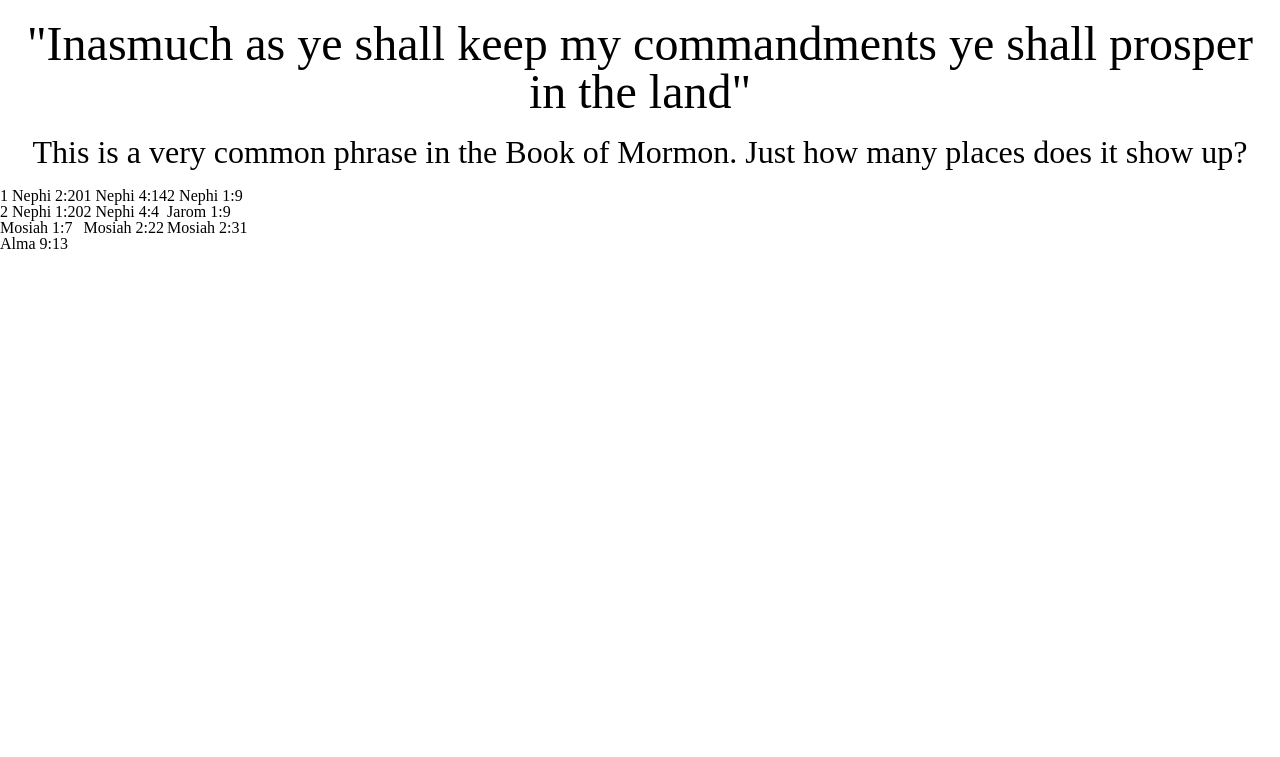
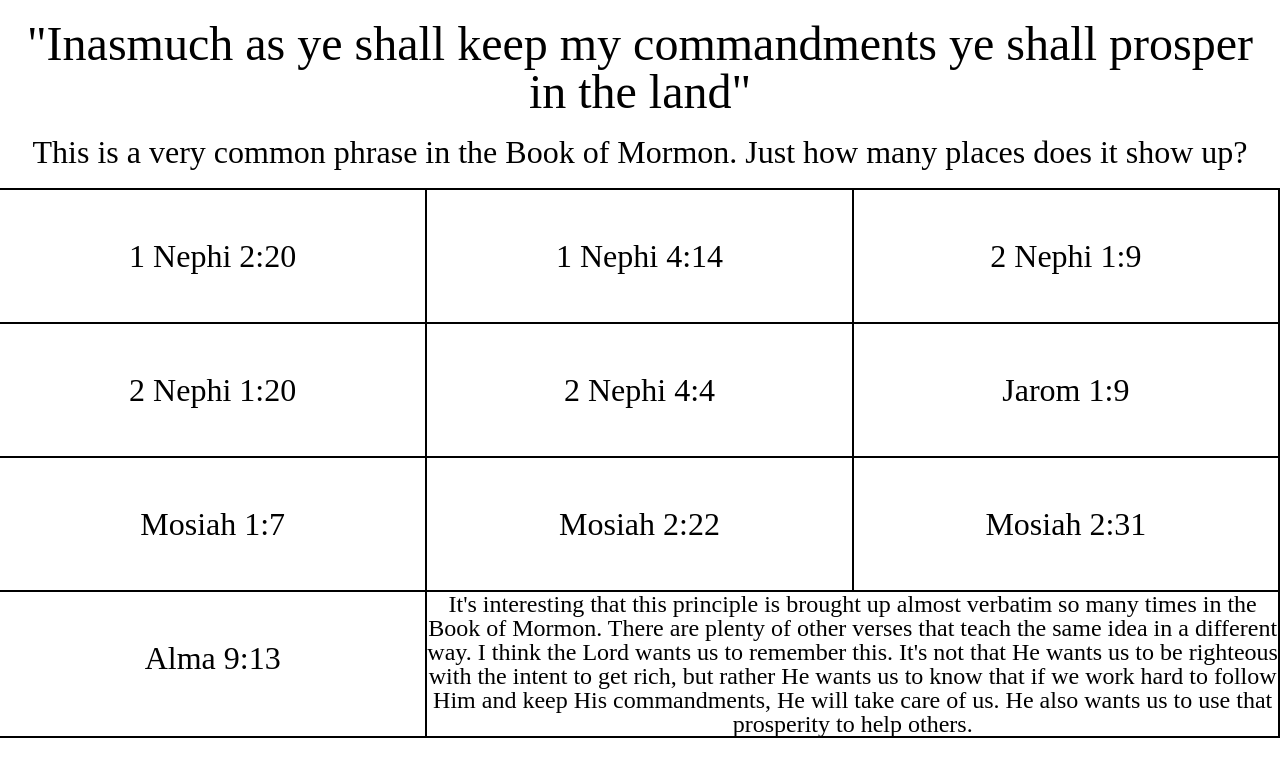
Before and after one commit to mateyct/mateyct.github.io, a PHP site: page /bom-project/prosper.html in a window 1280 px wide. Shown: the part 147-904 px from the top of the page. Before the commit the page ends 396 px from the top, so only its background shows below. Run offline with PHP 8.4, Linux system fonts and the light colour scheme.

Commit message:
Finished page for inasmuch verses

```diff
--- a/bom-project/bom.css
+++ b/bom-project/bom.css
@@ -173,3 +173,24 @@ a:visited {
     text-align: center;
     font-size: 2em;
 }
+.prosper-table {
+    width: 100%;
+    text-align: center;
+}
+.prosper-table tr {
+    border-top: black solid 2px;
+    border-bottom: black solid 2px;
+}
+.prosper-table tr td {
+    padding: 50px 30px;
+    font-size: 2em;
+    border-right: black solid 2px;
+    width: 33.33%;
+}
+.prosper-table tr td[colspan="2"] {
+    font-size: 1.5em;
+    padding: 0;
+    width: 66.66%;
+    vertical-align: middle;
+}
+/*Lens CSS*/
--- a/bom-project/prosper.html
+++ b/bom-project/prosper.html
@@ -24,7 +24,7 @@
         <main>
             <h2 class="page-header">"Inasmuch as ye shall keep my commandments ye shall prosper in the land"</h2>
             <h3 class="subheader">This is a very common phrase in the Book of Mormon. Just how many places does it show up?</h3>
-            <table>
+            <table class="prosper-table">
                 <tr>
                     <td>1 Nephi 2:20</td>
                     <td>1 Nephi 4:14</td>
@@ -42,6 +42,14 @@
                 </tr>
                 <tr>
                     <td>Alma 9:13</td>
+                    <td colspan="2"><p>
+                        It&apos;s interesting that this principle is brought up almost verbatim so many times in the Book of
+                        Mormon. There are plenty of other verses that teach the same idea in a different way. I think the Lord wants us to
+                        remember this. It&apos;s not that He wants us to be righteous with the intent to get rich, but rather He wants us to know that
+                        if we work hard to follow Him and keep His commandments, He will take care of us. He also wants us to use that
+                        prosperity to help others.
+                    </p>
+                    </td>
                 </tr>
             </table>
             <marquee>Note: This is only up to where I have read in the Book of Mormon as of making this website, and it might not be complete.</marquee>
```
